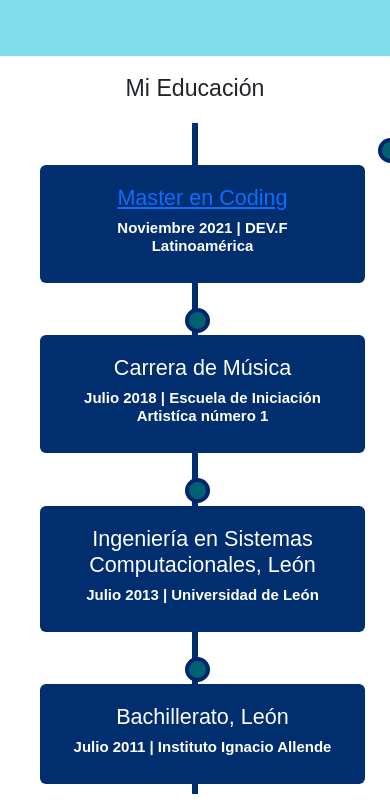
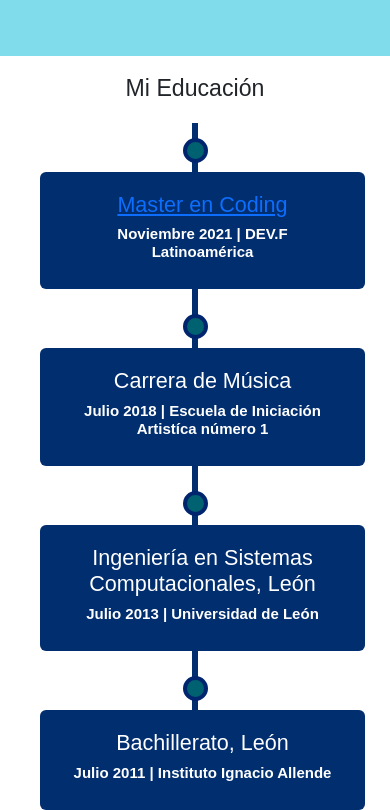
Before and after one commit to oscar-artez/CVwebPage, a plain HTML site: page index.html in a window 390 px wide. Shown: the part 1027-1837 px from the top of the page. Drawn offline with nearby package versions, Linux system fonts and the light colour scheme.

Commit message:
Cambios responsive overflow

```diff
--- a/index.html
+++ b/index.html
@@ -72,8 +72,8 @@
 
         <h3>Mi Educación</h3>
         <div class="timeline">
-            <div  class="containerT">
-              <div data-aos="fade-right" data-aos-duration="1000" class="content left">
+            <div  class="containerT left">
+              <div data-aos="fade-right" data-aos-duration="1000" class="content">
                 <h4><a href="./assets/files/DEVF_OSCAR_JAVIER VÁZQUEZ ARTEAGA_MASTER_EN CODING.pdf">Master en Coding</a></h4>
                 <h2>Noviembre 2021 | DEV.F Latinoamérica</h2>
               </div>
@@ -149,7 +149,7 @@
                     Configuración de redes.</p></div>
               <div  class="containerT right2">
                 <div data-aos="fade-left" data-aos-duration="1000" class="content">
-                    <h4>Soporte tecnico y Atencion a cliente </h4>
+                    <h4>Soporte Técnico y Atención a Cliente </h4>
                     <h2>Agosto 2017 | MICE Computo</h2>
                 </div>
               </div>
--- a/src/styles.css
+++ b/src/styles.css
@@ -173,6 +173,9 @@ margin: 5% auto;
 
   /* Media queries - Responsive timeline on screens less than 600px wide */
   @media screen and (max-width: 600px) {
+    html, body{
+      overflow-x: hidden;
+    }
     .ContainerProgressSection{
       display: flex;
       flex-direction: column;
@@ -302,3 +305,20 @@ element.style {
 45deg
 ,rgba(92, 167, 196, 0.301) 25%,transparent 25%,transparent 50%,rgba(92, 166, 196, 0.301) 50%,rgba(92, 166, 196, 0.301) 75%,transparent 75%,transparent);
 }
+@media screen and (max-width: 450px){
+.content{
+  margin-top: 12%;
+}
+.left::after, .right::after {
+  left: 46.8%;
+}
+.right2::after {
+  left:  46.8%;
+}
+}
+@media screen and (max-width: 385px){
+  .content{
+    margin-top: 15%;
+  }
+
+  }
```
